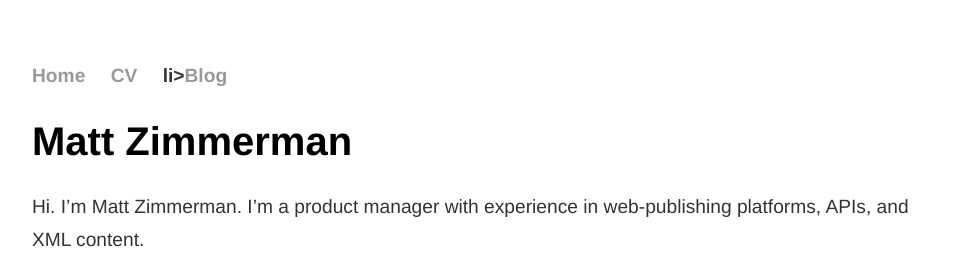
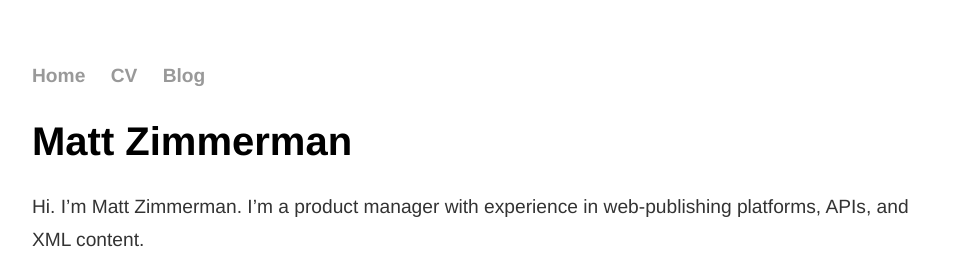
Before and after one commit to mattznyc/mattznyc.github.io, a Jekyll site: the page built from index.md, in a window 1280 px wide. Shown: the top 258 px of the page, without its empty margins (160-1119 px from the left). Built offline with Jekyll 4.4.1, drawn with Linux system fonts in a browser that asks for light colours.

```diff
--- a/_includes/navigation.html
+++ b/_includes/navigation.html
@@ -2,6 +2,6 @@
     <ul>
         <li><a href="/">Home</a></li>
         <li><a href="/cv">CV</a></li>
-        li><a href="/blog">Blog</a></li>
+        <li><a href="/blog">Blog</a></li>
     </ul>
 </nav>
```
